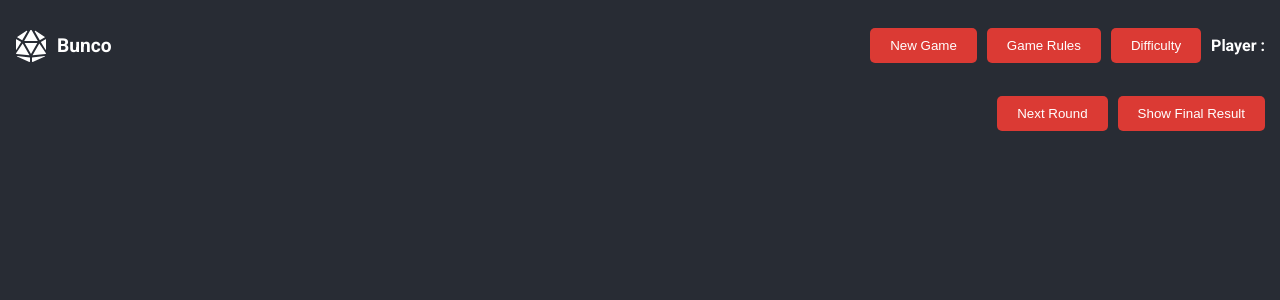
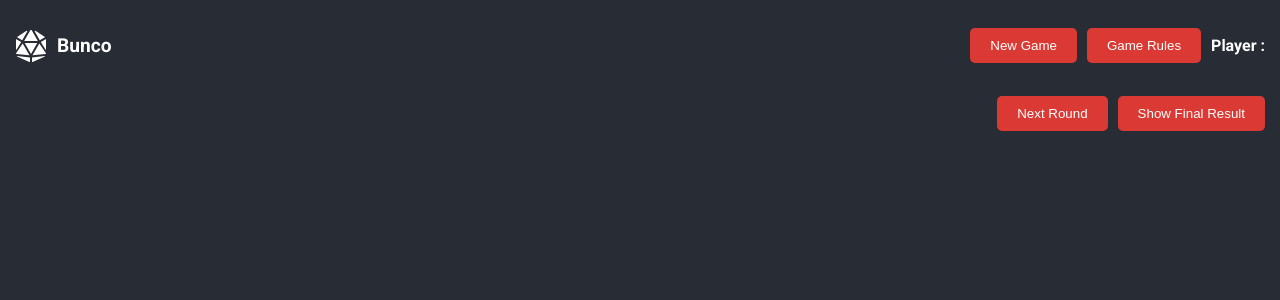
Before and after one commit to OmarFourati/DIP392-Simplified-Bunco, a React (Create React App) app in the folder my-bunco-game/: page / in a window 1280 px wide. Shown: the top 300 px of the page. Built offline with nearby package versions, Linux system fonts and the light colour scheme.

Commit message:
adjust button of gamerules modal

```diff
--- a/my-bunco-game/src/App.js
+++ b/my-bunco-game/src/App.js
@@ -12,7 +12,6 @@ import GameRulesModal from "./components/Modals/GameRulesModal";
 function App() {
   const [NewGameModal, setNewGameModal] = useState(false);
   const [showRulesModal, setShowRulesModal] = useState(false);
-  const [showDifficultyModal, setShowDifficultyModal] = useState(false);
   const [selectedDifficulty, setSelectedDifficulty] = useState(null);
   const [username, setUsername] = useState(""); // State to store the username
   const handleStartGame = (username, difficulty) => {
@@ -28,7 +27,6 @@ function App() {
     // Implement closing modal logic
     setNewGameModal(false);
     setShowRulesModal(false);
-    setShowDifficultyModal(false);
   };
 
   const handleSelectDifficulty = (difficulty) => {
@@ -58,12 +56,6 @@ function App() {
           <button onClick={() => setShowRulesModal(true)} className="button">
             Game Rules
           </button>
-          <button
-            onClick={() => setShowDifficultyModal(true)}
-            className="button"
-          >
-            Difficulty
-          </button>
           <p className="player-name">Player : {username}</p>
         </div>
       </header>
@@ -77,7 +69,7 @@ function App() {
       </footer>
 
       <CreateNewname
-        isOpen={NewGameModal && !showRulesModal && !showDifficultyModal}
+        isOpen={NewGameModal && !showRulesModal}
         onClose={closeModal}
         onStartGame={handleStartGame}
       />
--- a/my-bunco-game/src/components/Modals/GameRulesModal.css
+++ b/my-bunco-game/src/components/Modals/GameRulesModal.css
@@ -10,11 +10,11 @@
   align-items: center;
 }
 
-.modal {
+.close-button {
   position: absolute;
   background-color: rgba(8, 76, 97, 0.75);
   color: #ffffff;
-  padding: 20px;
+  padding: 7px 15px;
   border-radius: 8px;
   text-align: center;
 }
--- a/my-bunco-game/src/components/Modals/GameRulesModal.js
+++ b/my-bunco-game/src/components/Modals/GameRulesModal.js
@@ -33,7 +33,9 @@ const GameRulesModal = ({ isOpen, onClose }) => {
             <li>The game typically consists of 6 rounds.</li>
           </ul>
         </div>
-        <button onClick={onClose}>Close</button>
+        <button className="close-button" onClick={onClose}>
+          Close
+        </button>
       </div>
     </div>
   );
```
